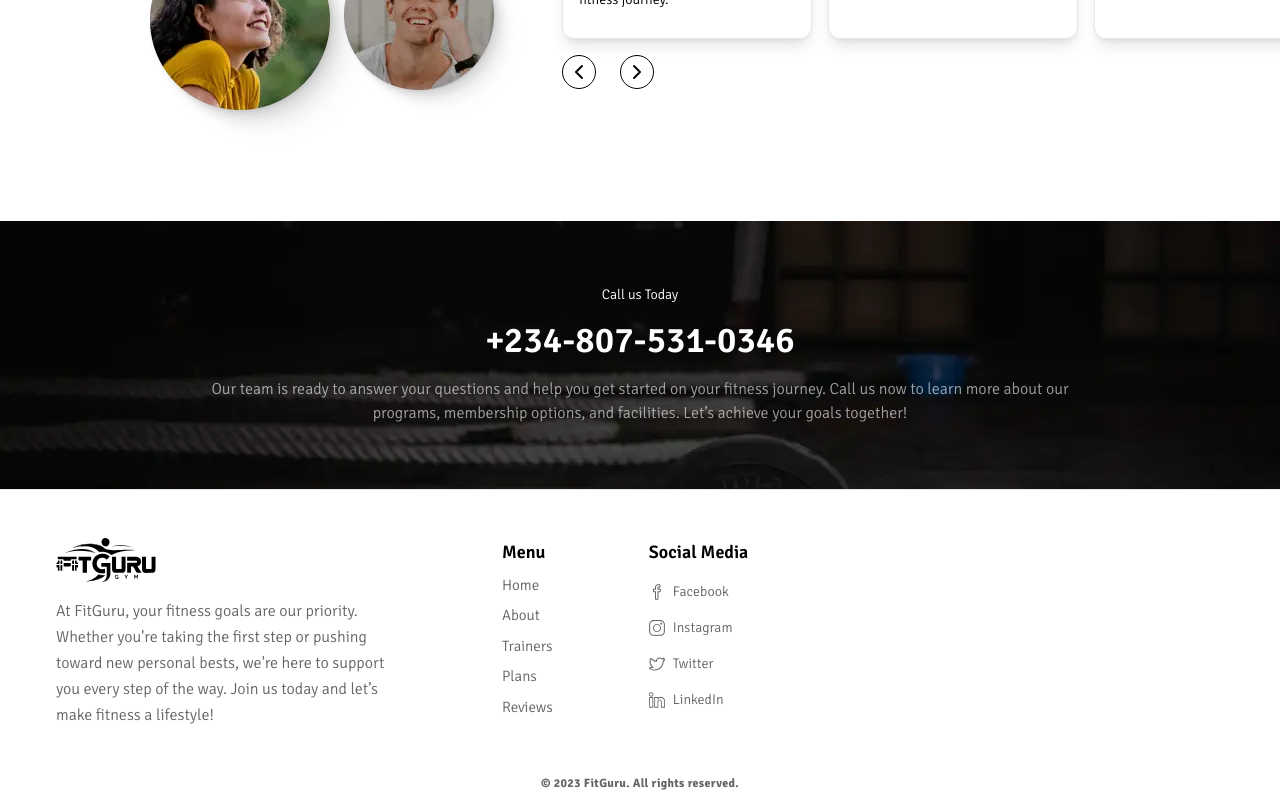
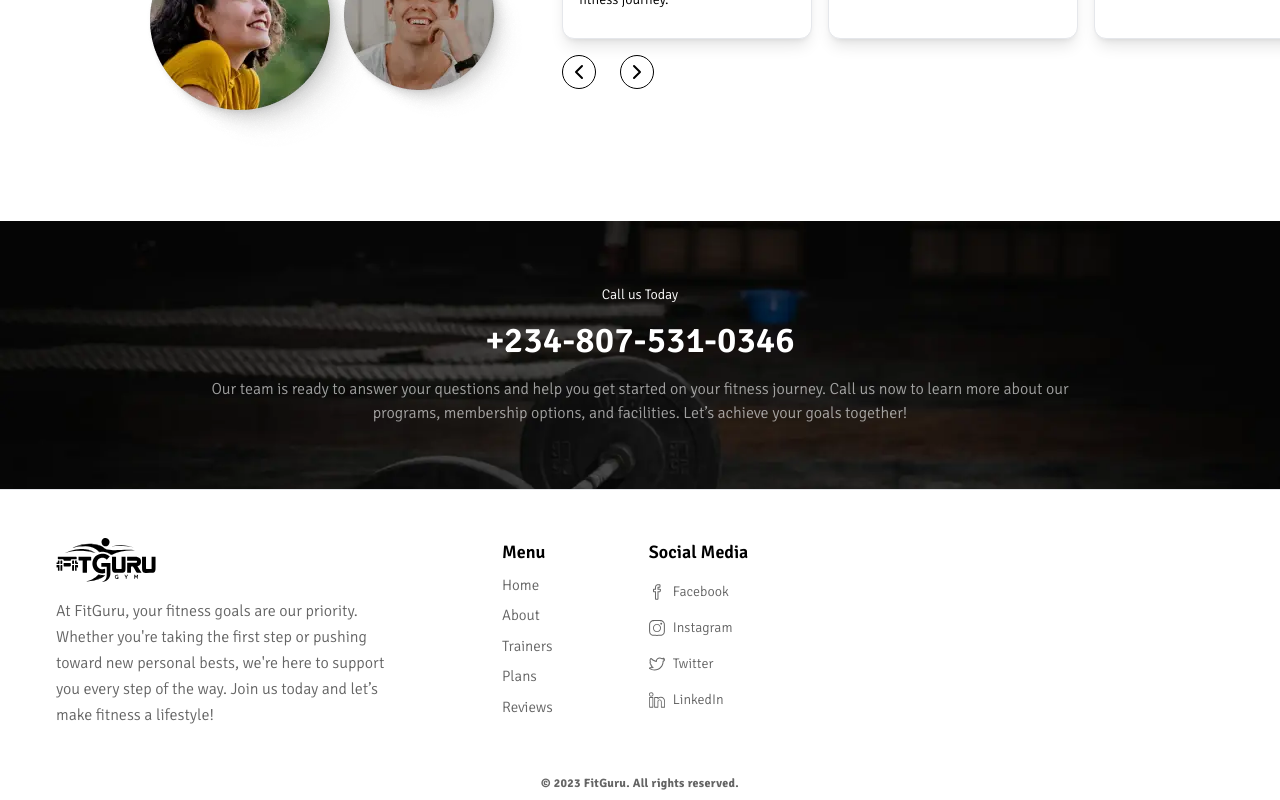
Before and after one commit to Chima-Peter/FitGuru, a React (Vite) app: page / in a window 1280 px wide. Shown: the part 3081-3881 px from the top of the page. Built offline with nearby package versions, Linux system fonts and the light colour scheme.

Commit message:
fix issue of image not loading

```diff
--- a/package.json
+++ b/package.json
@@ -1,5 +1,5 @@
 {
-  "name": "react_ts-template",
+  "name": "FitGuru",
   "private": true,
   "version": "0.0.0",
   "type": "module",
--- a/src/apps/home_page.tsx
+++ b/src/apps/home_page.tsx
@@ -25,7 +25,7 @@ import PricingPlan from "../components/ui/pricing_plan";
 import Reviews from "../components/ui/reviews";
 import { childVariants, containerVariants } from "../components/lib/motion";
 
-// import footer_img from '../assets/images/footer_img.webp'
+import footer_img from '../assets/images/footer_img.webp'
 
 
 const HomePage = () => {
@@ -241,7 +241,13 @@ const HomePage = () => {
         viewport={{ amount: 0.2, once: false }}
         transition={{ duration: 1 }}
         className="flex flex-col gap-12 relative">
-        <div className="items-center w-[100%] flex flex-col gap-4 text-white justify-center bg-footer py-16 px-4">
+        <div
+          className="items-center w-[100%] flex flex-col gap-4 text-white justify-center py-16 px-4"
+          style={{
+            backgroundImage: `url(${footer_img})`,
+            backgroundSize: 'cover',
+            backgroundPosition: 'center',
+          }}>
           <p className="text-sm xl:text-[16px] 2xl:text-[20px] font-light">
             Call us Today
           </p>
--- a/tailwind.config.js
+++ b/tailwind.config.js
@@ -19,9 +19,6 @@ module.exports = {
     extend: {
       fontFamily: {
         "main": ['Signika']
-      },
-      backgroundImage: {
-        'footer': "url('./src/assets/images/footer_img.webp')",
       }
     },
   },
--- a/vite.config.ts
+++ b/vite.config.ts
@@ -8,11 +8,6 @@ export default defineConfig(({ command }) => {
     plugins: [
       react(),
    ],
-   test: {
-      globals: true,
-      environment: 'jsdom',
-      setupFiles: './tests/setup.js'
-   },
     base: '/',
   }
 
```
